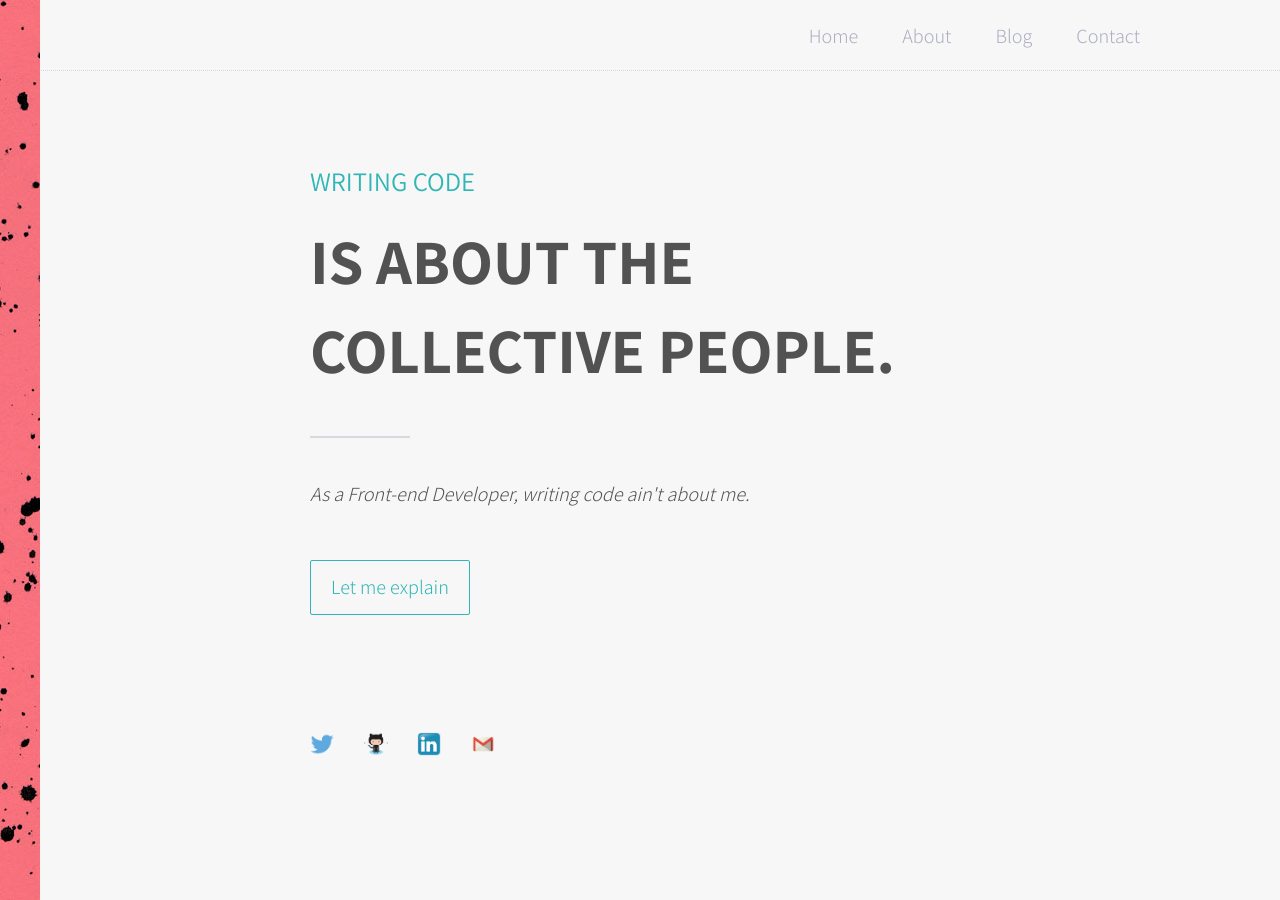
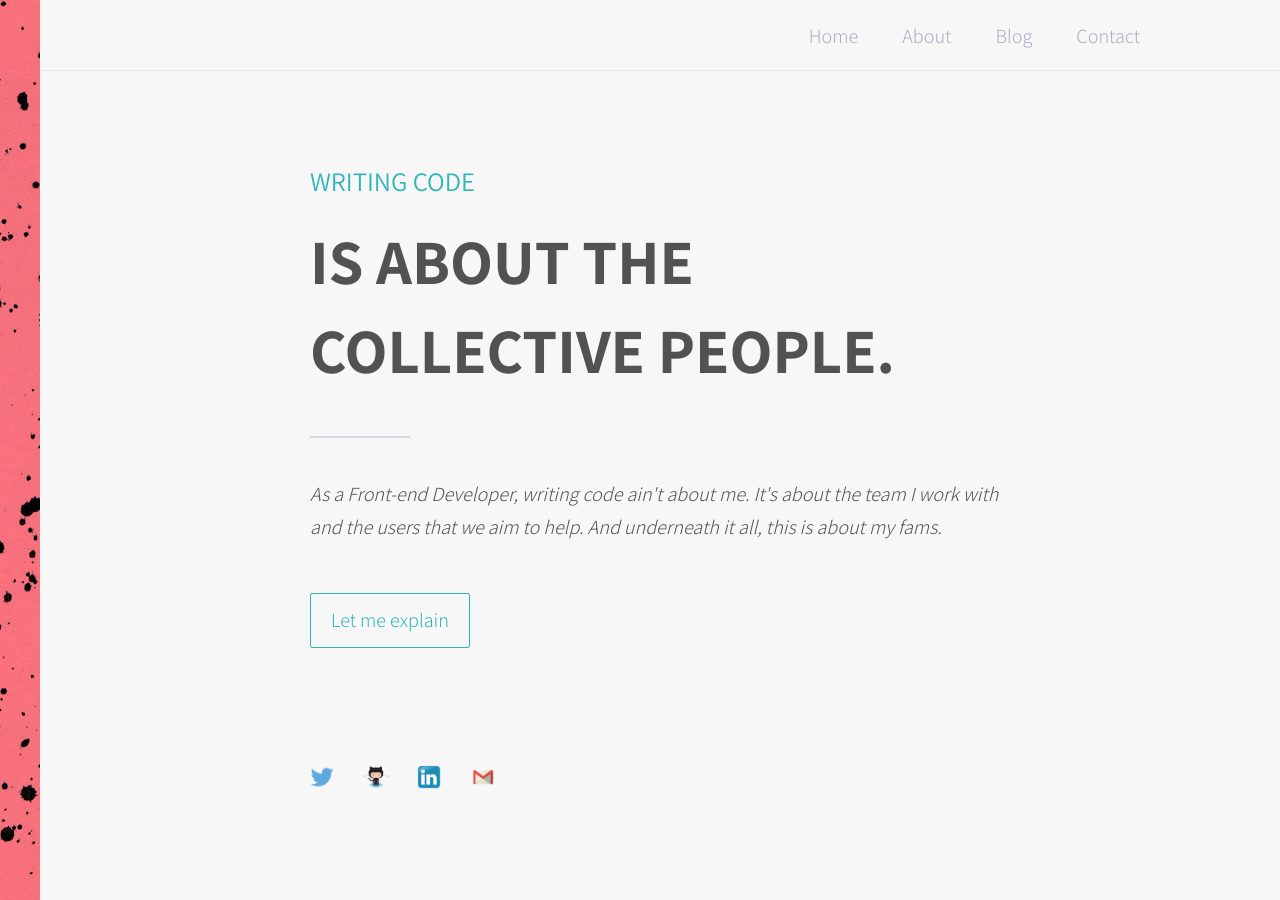
Before and after one commit to techtolentino/techtolentino.github.io, a Jekyll site: the page built from index.html, in a window 1280 px wide. Built offline with Jekyll 4.4.1, drawn with Linux system fonts in a browser that asks for light colours.

Commit message:
update home desc

```diff
--- a/index.html
+++ b/index.html
@@ -7,7 +7,7 @@ layout: default
         <h1 class="home--subtitle text--bold">Is about the<br>collective people.</h1>
         <hr class="divider--gray">
         <div class="home--content-description">
-            <p class="text--italics">As a Front-end Developer, writing code ain't about me.</p>
+            <p class="text--italics">As a Front-end Developer, writing code ain't about me. It's about the team I work with and the users that we aim to help. And underneath it all, this is about my fams.</p>
         </div>
         <a class="button--cool--GHOST" href="/about">Let me explain</a>
     </div>
```
